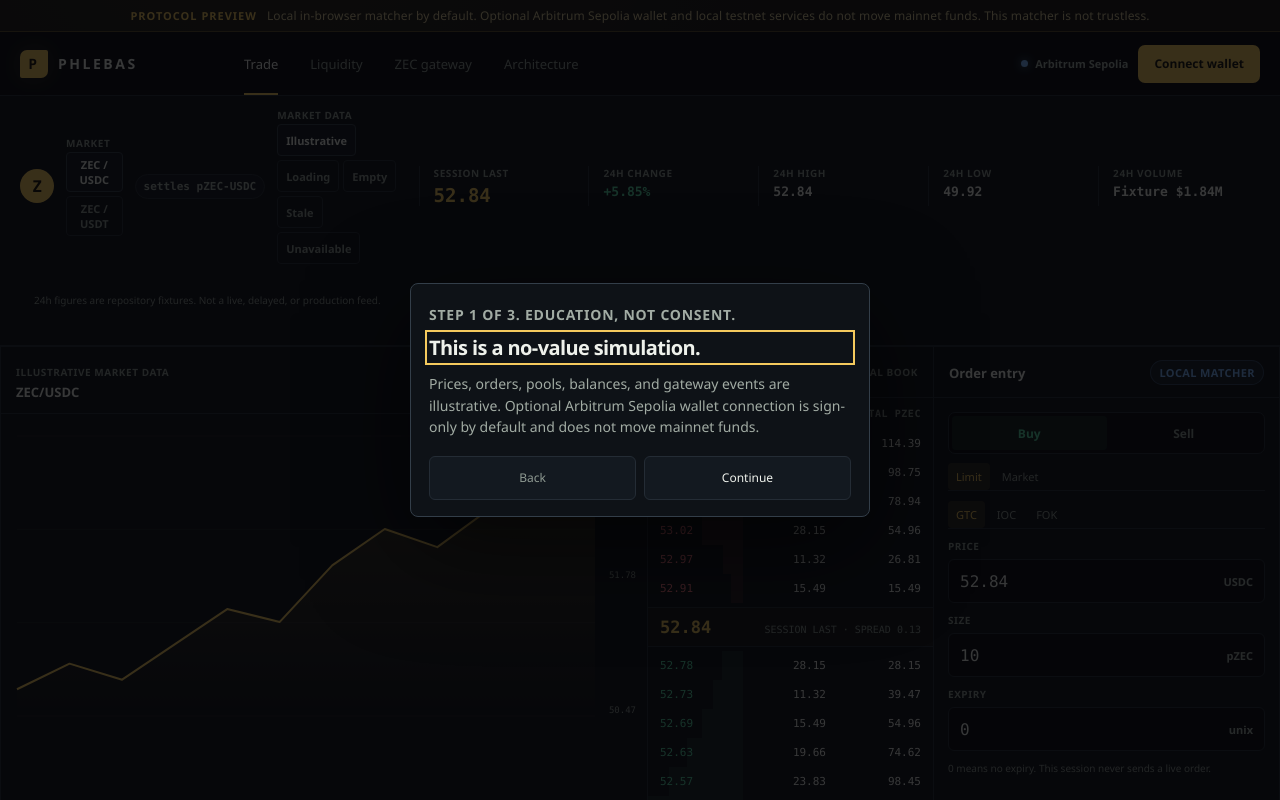
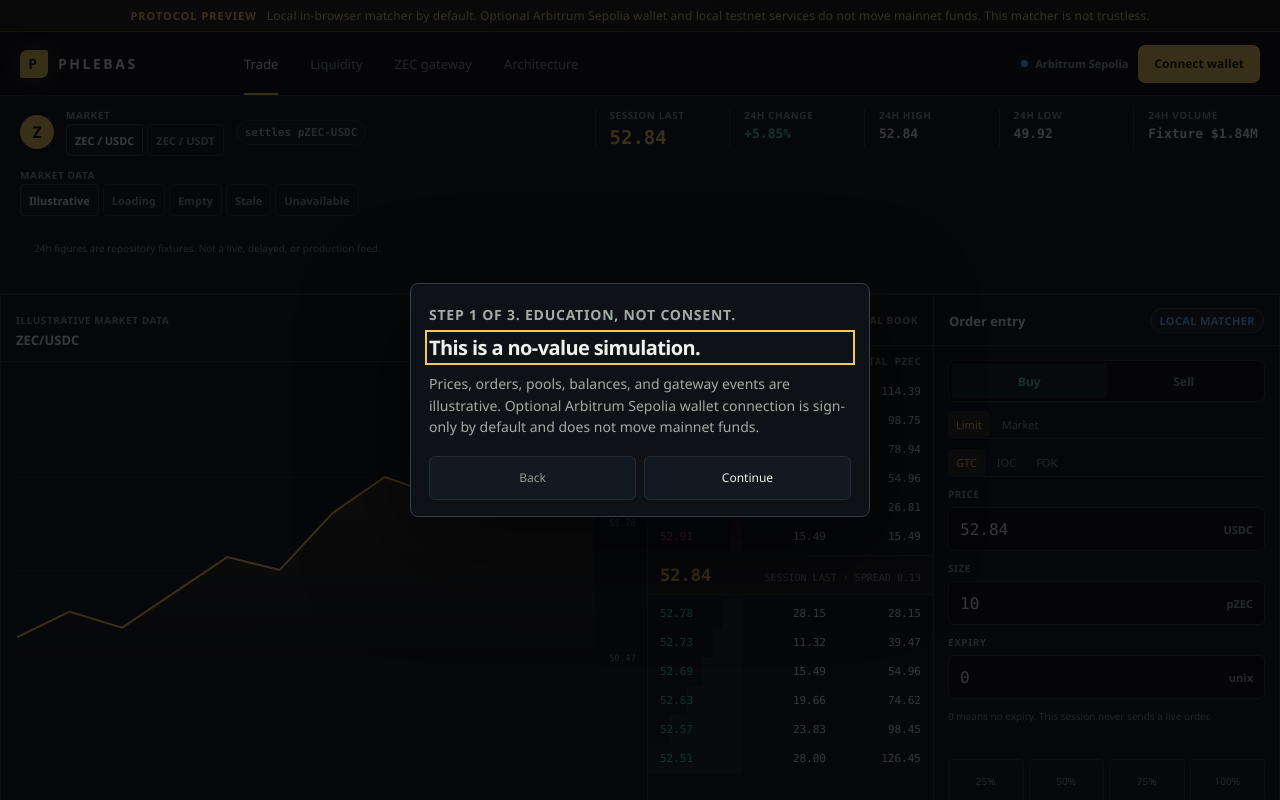
Before and after one commit to EauDoon/Phlebas, a Next.js app: page /trade in a window 1280 px wide. Shown: the top 800 px of the page. Built offline with nearby package versions, Linux system fonts and the light colour scheme.

Commit message:
fix: keep market and feed selectors inside the market bar

```diff
--- a/src/components/terminal.module.css
+++ b/src/components/terminal.module.css
@@ -233,9 +233,9 @@
 .marketBar {
   display: grid;
   min-height: 78px;
-  grid-template-columns: minmax(275px, 0.9fr) minmax(580px, 2fr);
-  align-items: center;
-  gap: 20px;
+  grid-template-columns: minmax(0, 1fr) minmax(0, 1.2fr);
+  align-items: start;
+  gap: 16px 20px;
   padding: 12px 20px;
   border-bottom: 1px solid var(--border);
   background: rgba(14, 18, 23, 0.76);
@@ -244,6 +244,7 @@
 .marketSelectorWrap {
   display: flex;
   min-width: 0;
+  flex-wrap: wrap;
   align-items: center;
   gap: 12px;
 }
@@ -251,6 +252,8 @@
 .marketSelectorWrap label,
 .marketSelectorWrap > div {
   display: grid;
+  min-width: 0;
+  max-width: 100%;
   gap: 2px;
 }
 
@@ -283,6 +286,7 @@
 
 .selectorTabs {
   display: flex;
+  max-width: 100%;
   flex-wrap: wrap;
   align-items: center;
   gap: 4px;
```
